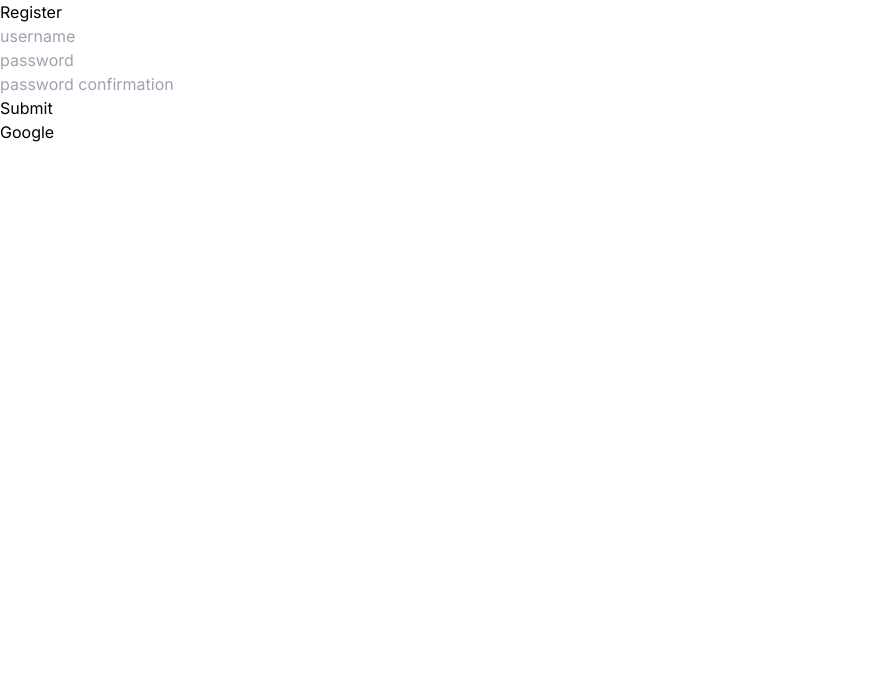
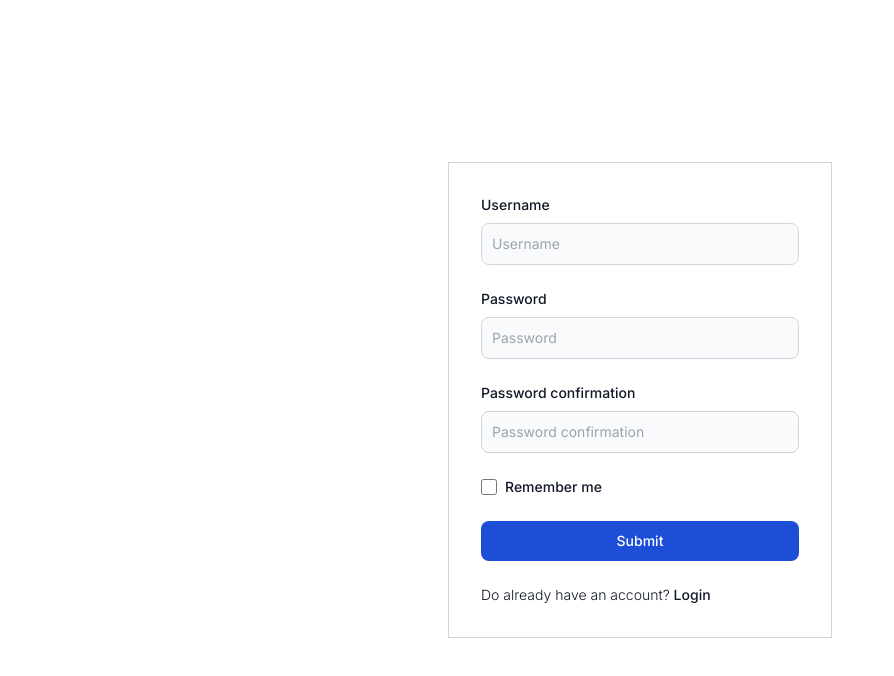
Before and after one commit to aurokk/identity-ui, a Next.js app: page /register in a window 1280 px wide. Shown: the top 676 px of the page, without its empty margins (0-894 px from the left). Built offline with nearby package versions, Linux system fonts and the light colour scheme.

Commit message:
register form markup

```diff
--- a/src/app/login/form.tsx
+++ b/src/app/login/form.tsx
@@ -114,7 +114,7 @@ export default function Form() {
             <button
               type="submit"
               className="text-white bg-blue-700 hover:bg-blue-800 focus:ring-4 focus:outline-none focus:ring-blue-300 font-medium rounded-lg text-sm w-full px-5 py-2.5 text-center">Submit</button>
-            <p className="text-sm font-light text-gray-900">Don’t have an account yet? <a href="#" className="font-medium text-primary-900 hover:underline">Sign up</a></p>
+            <p className="text-sm font-light text-gray-900">Don’t have an account yet? <a href="#" onClick={onClickRegister} className="font-medium text-primary-900 hover:underline">Register</a></p>
           </form>
         </div>
       </div>
--- a/src/app/register/form.tsx
+++ b/src/app/register/form.tsx
@@ -55,6 +55,12 @@ export default function Form() {
     // const returnUrl = encodeURIComponent(decodeURI(searchParams.get('ReturnUrl') ?? '/'))
     router.push(`${process.env.NEXT_PUBLIC_POWER_PUBLIC_BASE_URL}/account/login/google?loginRequestId=${loginRequestId}`)
   }
+  const onClickLogin = async (e: React.MouseEvent) => {
+    e.preventDefault()
+    const loginRequestId = searchParams.get('loginRequestId') ?? ''
+    // const returnUrl = encodeURIComponent(decodeURI(searchParams.get('ReturnUrl') ?? '/'))
+    router.push(`/login?loginRequestId=${loginRequestId}`)
+  }
   // useEffect(() => {
   //   async function check() {
   //     const me = await fetchMe()
@@ -65,26 +71,67 @@ export default function Form() {
   //   check()
   // }, [])
   return (
+    <div className="sm:flex sm:min-h-screen sm:justify-center sm:items-center">
+      <div className="sm:w-96">
+        <div className="sm:border border-gray-300 p-8">
+          <form className="space-y-6" onSubmit={onSubmit}>
             <div>
-      <div>Register</div>
-      <div>
-        <form onSubmit={onSubmit}>
-          <div>
-            <input placeholder="username" value={username} onChange={(e) => setUsername(e.target.value)} />
+              <label
+                htmlFor="username"
+                className="block mb-2 text-sm font-medium text-gray-900">Username</label>
+              <input
+                type="text"
+                id="username"
+                className="bg-gray-50 border border-gray-300 text-gray-900 text-sm rounded-lg focus:ring-blue-500 focus:border-blue-500 block w-full p-2.5"
+                placeholder="Username"
+                value={username}
+                onChange={(e) => setUsername(e.target.value)}
+                required />
             </div>
             <div>
-            <input placeholder="password" value={password} onChange={(e) => setPassword(e.target.value)} />
+              <label
+                htmlFor="password"
+                className="block mb-2 text-sm font-medium text-gray-900">Password</label>
+              <input
+                type="password"
+                id="password"
+                placeholder="Password"
+                value={password}
+                onChange={(e) => setPassword(e.target.value)}
+                className="bg-gray-50 border border-gray-300 text-gray-900 text-sm rounded-lg focus:ring-blue-500 focus:border-blue-500 block w-full p-2.5"
+                required />
             </div>
             <div>
-            <input placeholder="password confirmation" value={passwordConfirmation} onChange={(e) => setPasswordConfirmation(e.target.value)} />
+              <label
+                htmlFor="password-confirmation"
+                className="block mb-2 text-sm font-medium text-gray-900">Password confirmation</label>
+              <input
+                type="password"
+                id="password-confirmation"
+                placeholder="Password confirmation"
+                value={passwordConfirmation}
+                onChange={(e) => setPasswordConfirmation(e.target.value)}
+                className="bg-gray-50 border border-gray-300 text-gray-900 text-sm rounded-lg focus:ring-blue-500 focus:border-blue-500 block w-full p-2.5"
+                required />
             </div>
-          <div>
-            <button type="submit">Submit</button>
+            <div className="flex items-start">
+              <div className="flex items-center h-5">
+                <input
+                  id="remember"
+                  type="checkbox"
+                  value=""
+                  className="w-4 h-4 border border-gray-300 rounded bg-gray-50 focus:ring-3 focus:ring-blue-300" />
               </div>
+              <label
+                htmlFor="remember"
+                className="ml-2 text-sm font-medium text-gray-900">Remember me</label>
+            </div>
+            <button
+              type="submit"
+              className="text-white bg-blue-700 hover:bg-blue-800 focus:ring-4 focus:outline-none focus:ring-blue-300 font-medium rounded-lg text-sm w-full px-5 py-2.5 text-center">Submit</button>
+            <p className="text-sm font-light text-gray-900">Do already have an account? <a href="#" onClick={onClickLogin} className="font-medium text-primary-900 hover:underline">Login</a></p>
           </form>
         </div>
-      <div>
-        <a href="#" onClick={onClickGoogle}>Google</a>
       </div>
     </div>
   )
```
Lines whose indentation alone changed are shown as unchanged.
